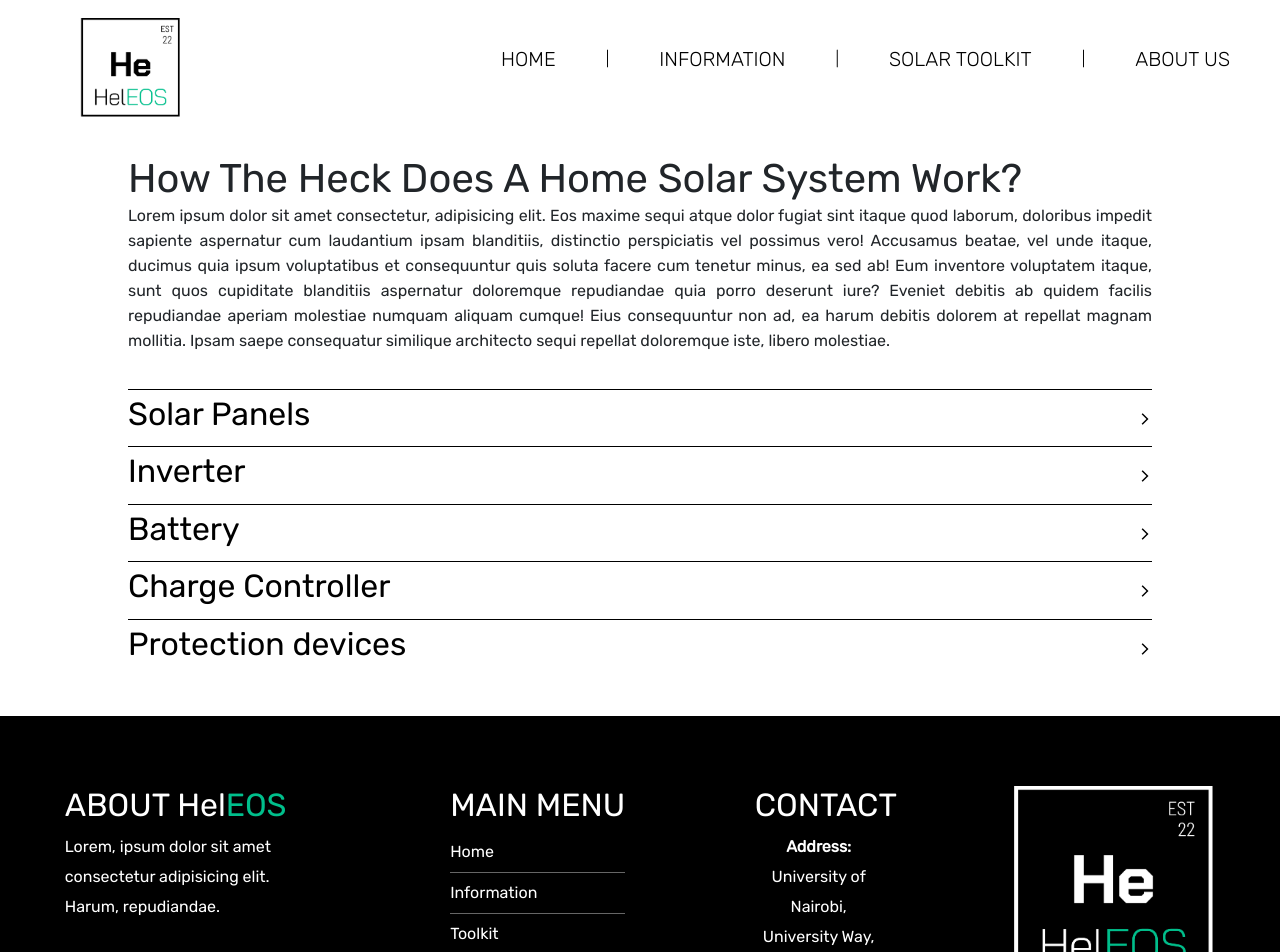
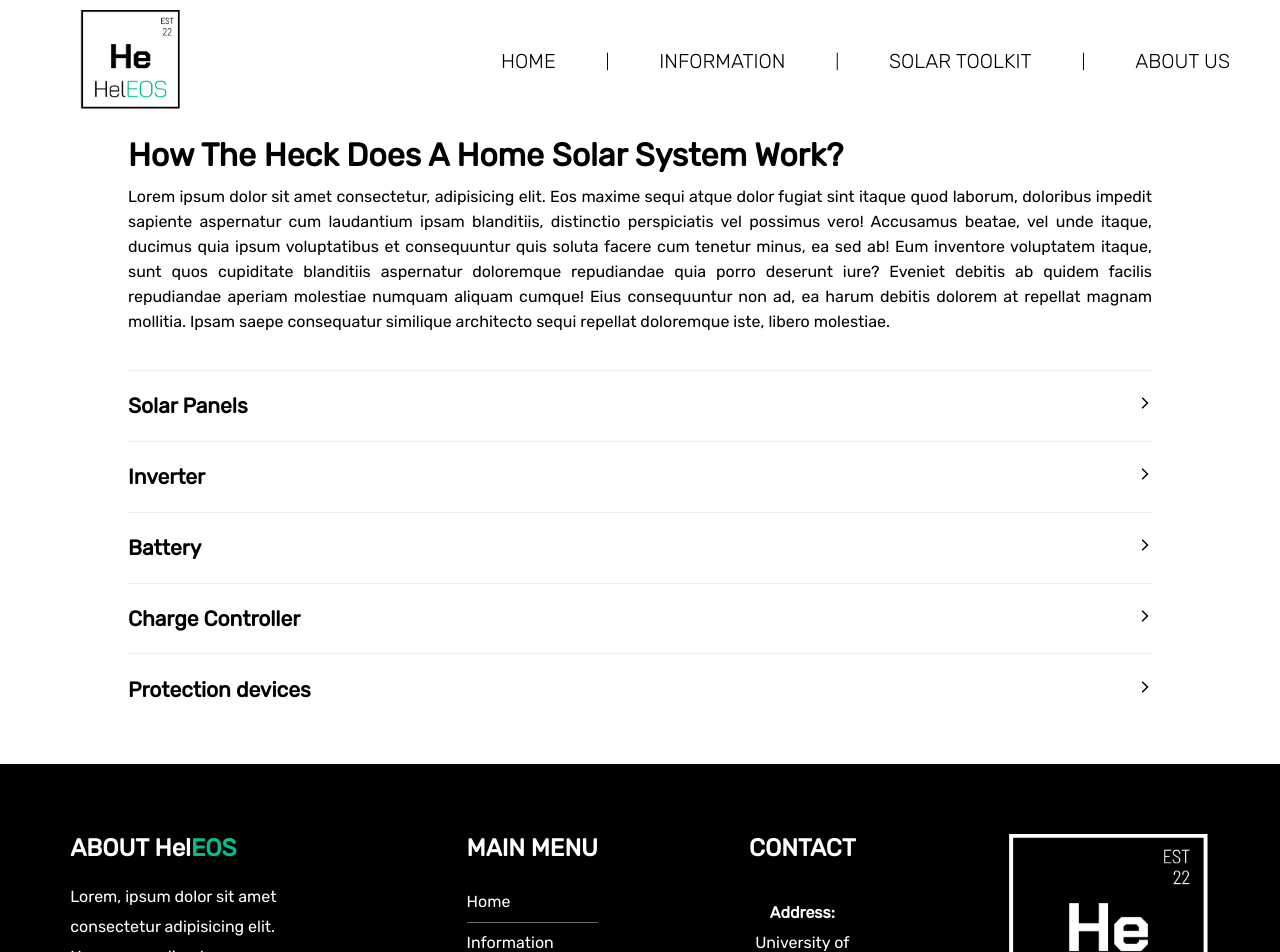
Before and after one commit to thewriter313/Solar-Toolkit, a React (Create React App) app: page /info in a window 1280 px wide. Shown: the top 952 px of the page. Built offline with nearby package versions, Linux system fonts and the light colour scheme; a web font is replaced by a local one.

Commit message:
cahnges to accordion and collapsible.

```diff
--- a/public/index.html
+++ b/public/index.html
@@ -26,7 +26,7 @@
     <link rel="preconnect" href="https://fonts.gstatic.com" crossorigin>
     <link href="https://fonts.googleapis.com/css2?family=Courier+Prime&display=swap" rel="stylesheet">
     <link href="http://fonts.cdnfonts.com/css/gotham-book" rel="stylesheet">
-    <link rel="stylesheet" href="https://cdn.jsdelivr.net/npm/bootstrap@5.2.2/dist/css/bootstrap.min.css" integrity="sha384-Zenh87qX5JnK2Jl0vWa8Ck2rdkQ2Bzep5IDxbcnCeuOxjzrPF/et3URy9Bv1WTRi" crossorigin="anonymous"/>
+
 
     <!-- Fonts -->
     <link rel="apple-touch-icon" href="%PUBLIC_URL%/logo192.png" />
--- a/src/components/Accordion.jsx
+++ b/src/components/Accordion.jsx
@@ -1,25 +1,23 @@
 import {React,useState} from 'react'
 import './accordion.css'
-import {MdOutlineArrowForwardIos} from 'react-icons/md';
+// import {MdOutlineArrowForwardIos} from 'react-icons/md';
 
 const Accordion = ({question,answer,i}) => {
+    const [open, setOPen] = useState(true);
 
-    const [selected,setSelected] =useState(null)
 
-    const toggle =(i)  => {
-        if (selected === i) {
-            return setSelected(null)
-        }
-        setSelected(i)
-    }
+    const toggle = () => {
+        setOPen(!open);
+      };
+
   return (
 
         <div className='accordion'>
-            <div className='question' onClick={()=> toggle(i)}>
+            <div className='question' onClick={toggle}>
                 <h2>{question}</h2>
-                <div className={selected === i ? 'rotate':'rotateafter'}><MdOutlineArrowForwardIos/></div>
+                {/* <div className={open? 'rotate':'rotateafter'}><MdOutlineArrowForwardIos/></div> */}
             </div>
-            <div className={selected === i ? 'answer show':' answer'}>{answer}</div>
+            <div className=' answer show'>{answer}</div>
         </div>
 
   )
--- a/src/components/collapsible/Collapsible.jsx
+++ b/src/components/collapsible/Collapsible.jsx
@@ -1,4 +1,4 @@
-import React, {useState} from "react";
+import React, {useState,useRef} from "react";
 import "./collapsible.css";
 import {MdOutlineArrowForwardIos} from 'react-icons/md';
 
@@ -10,13 +10,27 @@ const Collapsible = (props) => {
     setOPen(!open);
   };
 
+  const parentRef = useRef();
+
+  if (parentRef.current) console.log(parentRef);
+
+
+
   return (
     <div className="collapsible-body">
         <div  onClick={toggle} className='collapsible-head'>
         <h2>{props.label}</h2>
         <div className={open === true ? 'rotate':'rotateafter'}><MdOutlineArrowForwardIos/></div>
         </div>
-        {open && <div className={open ? 'collapsible-content active':'collapsible-content'}>{props.children}</div>}
+        <div className="content-parent"
+            ref={parentRef}
+            style={
+              (open ? {height:(parentRef.current.scrollHeight) +"px"}:{height:'0px'})
+            }
+            >
+          <div>{props.children}</div>
+        </div>
+
     </div>
   );
 };
--- a/src/components/collapsible/collapsible.css
+++ b/src/components/collapsible/collapsible.css
@@ -4,20 +4,21 @@
     align-items: center;
     justify-content: space-between;
     cursor: pointer;
-    border-top: 1px solid var(--color2);
+    border-top: 1px solid #eee;
     padding: 5px 0;
     font-size: 14px;
 
 }
 
-.collapsible .collapsible-content{
-    max-height: 0px;
+.collapsible-body .content-parent{
+    height: 0;
     overflow: hidden;
-    padding: 10px;
-    transition: 0.3s cubic-bezier(0.23, 1, 0.320, 1);
+    transition: ease-in-out 0.5s;
 }
 
-.collapsible .collapsible-content.active{
-    max-height: fit-content;
-    transition: 0.3s cubic-bezier(0.23, 1, 0.320,);
+.content-parent .scroll{
+    overflow: scroll;
 }
+.content-parent .auto{
+    overflow: auto;
+}
--- a/src/pages/home/home.css
+++ b/src/pages/home/home.css
@@ -145,3 +145,10 @@ h1{
 .toolkitlink{
     align-self: flex-start;
 }
+.infobtns{
+    display: flex;
+    justify-content: space-around;
+}
+.infobtn{
+    width: auto;
+}
--- a/src/pages/info/info.css
+++ b/src/pages/info/info.css
@@ -16,9 +16,6 @@ p{
     padding: 20px 0;
 }
 
-.container{
-    border-top: 1px solid var(--color2);
-}
 .container h2{
     color: black;
     text-transform: capitalize;
@@ -38,3 +35,7 @@ p{
     font-size: 25px;
     padding: 10px 10px;
 }
+
+.container{
+    overflow: auto !important;
+}
--- a/src/pages/info/info.jsx
+++ b/src/pages/info/info.jsx
@@ -18,8 +18,8 @@ const Info = () => {
         <h1>How the heck does a home solar system work? </h1>
         <p>Lorem ipsum dolor sit amet consectetur, adipisicing elit. Eos maxime sequi atque dolor fugiat sint itaque quod laborum, doloribus impedit sapiente aspernatur cum laudantium ipsam blanditiis, distinctio perspiciatis vel possimus vero! Accusamus beatae, vel unde itaque, ducimus quia ipsum voluptatibus et consequuntur quis soluta facere cum tenetur minus, ea sed ab! Eum inventore voluptatem itaque, sunt quos cupiditate blanditiis aspernatur doloremque repudiandae quia porro deserunt iure? Eveniet debitis ab quidem facilis repudiandae aperiam molestiae numquam aliquam cumque! Eius consequuntur non ad, ea harum debitis dolorem at repellat magnam mollitia. Ipsam saepe consequatur similique architecto sequi repellat doloremque iste, libero molestiae.</p>
       </div >
-      <Collapsible label='Solar Panels' className='container'>
-          <p>A Solar cell is a device that converts energy from the sun into electricity. It is made up of semiconductor material, usually silicon-based. These cells are connected in series or parallel to reach a desired voltage, current, or power. This interconnection makes up a PV module. In a PV module, these cells are covered in a laminate which offers protection from the environment, and eventually, the PV module makes up the building blocks of a Solar PV panel. Solar panels are obtained while already pre-wired and offering a certain output rating. Various Solar panels have to be used to meet the energy demand for a particular area, such as a residential household. This arrangement is known as a Solar PV Array. These Solar arrays are customizable or bought off the shelf, and its performance is rated according to the Maximum Power Output (Watts).</p>
+      <Collapsible label='Solar Panels'>
+          <p >A Solar cell is a device that converts energy from the sun into electricity. It is made up of semiconductor material, usually silicon-based. These cells are connected in series or parallel to reach a desired voltage, current, or power. This interconnection makes up a PV module. In a PV module, these cells are covered in a laminate which offers protection from the environment, and eventually, the PV module makes up the building blocks of a Solar PV panel. Solar panels are obtained while already pre-wired and offering a certain output rating. Various Solar panels have to be used to meet the energy demand for a particular area, such as a residential household. This arrangement is known as a Solar PV Array. These Solar arrays are customizable or bought off the shelf, and its performance is rated according to the Maximum Power Output (Watts).</p>
           <div className='cards'>
           {PanelData.map(data=>(
               <Card
@@ -41,7 +41,7 @@ const Info = () => {
         </div>
 
       </Collapsible>
-      <Collapsible label='Inverter' className='container'>
+      <Collapsible label='Inverter' >
       <p>The main function of a charge controller in a PV system is to regulate the voltage and current from
             PV Solar panels into a rechargeable battery. The main objective of the charge controller is to
             maintain the battery at the highest possible state of charge by preventing overcharging by the PV
@@ -49,7 +49,23 @@ const Info = () => {
             A charge controller also reverses the current at night to draw charge from the battery and meet the
             load demand while the Solar Panels are not harvesting Solar energy </p>
       </Collapsible>
-      <Collapsible label='Battery' className='container'>
+      <Collapsible label='Battery' >
+      <p>The main function of a charge controller in a PV system is to regulate the voltage and current from
+            PV Solar panels into a rechargeable battery. The main objective of the charge controller is to
+            maintain the battery at the highest possible state of charge by preventing overcharging by the PV
+            array or over-discharging by the load demand. It senses the battery voltage and reduces the charging current when the voltage gets high enough.
+            A charge controller also reverses the current at night to draw charge from the battery and meet the
+            load demand while the Solar Panels are not harvesting Solar energy </p>
+
+            <p>The main function of a charge controller in a PV system is to regulate the voltage and current from
+            PV Solar panels into a rechargeable battery. The main objective of the charge controller is to
+            maintain the battery at the highest possible state of charge by preventing overcharging by the PV
+            array or over-discharging by the load demand. It senses the battery voltage and reduces the charging current when the voltage gets high enough.
+            A charge controller also reverses the current at night to draw charge from the battery and meet the
+            load demand while the Solar Panels are not harvesting Solar energy </p>
+
+      </Collapsible>
+      <Collapsible label='Charge Controller'>
       <p>The main function of a charge controller in a PV system is to regulate the voltage and current from
             PV Solar panels into a rechargeable battery. The main objective of the charge controller is to
             maintain the battery at the highest possible state of charge by preventing overcharging by the PV
@@ -57,15 +73,7 @@ const Info = () => {
             A charge controller also reverses the current at night to draw charge from the battery and meet the
             load demand while the Solar Panels are not harvesting Solar energy </p>
       </Collapsible>
-      <Collapsible label='Charge Controller' className='container'>
-      <p>The main function of a charge controller in a PV system is to regulate the voltage and current from
-            PV Solar panels into a rechargeable battery. The main objective of the charge controller is to
-            maintain the battery at the highest possible state of charge by preventing overcharging by the PV
-            array or over-discharging by the load demand. It senses the battery voltage and reduces the charging current when the voltage gets high enough.
-            A charge controller also reverses the current at night to draw charge from the battery and meet the
-            load demand while the Solar Panels are not harvesting Solar energy </p>
-      </Collapsible>
-      <Collapsible label='Protection devices' className='container'>
+      <Collapsible label='Protection devices' >
       <p>The main function of a charge controller in a PV system is to regulate the voltage and current from
             PV Solar panels into a rechargeable battery. The main objective of the charge controller is to
             maintain the battery at the highest possible state of charge by preventing overcharging by the PV
```
